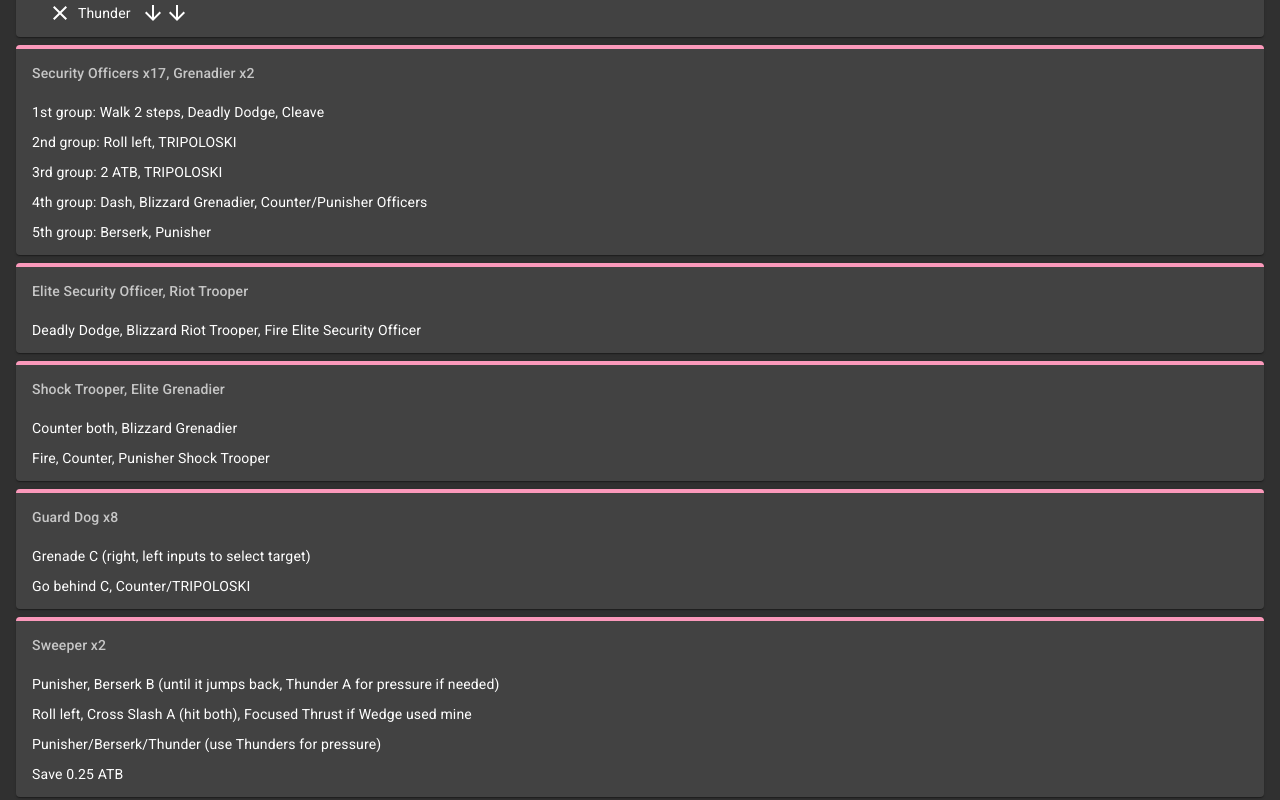
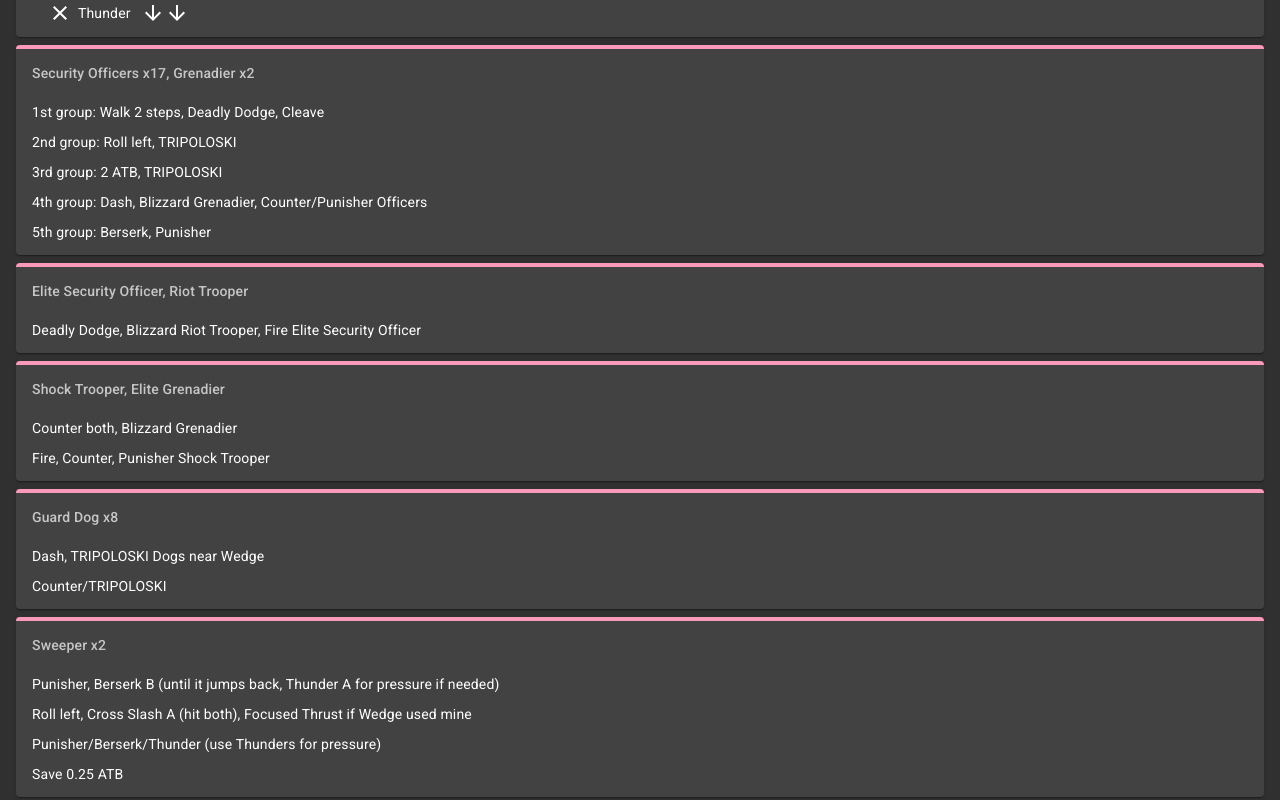
Before and after one commit to fhelwanger/ff7r-speedrun-notes, a React (Create React App) app: page / in a window 1280 px wide. Shown: the part 11200-12000 px from the top of the page. Built offline with nearby package versions, Linux system fonts and the light colour scheme.

Commit message:
No grenade on ch 4 dogs

```diff
--- a/src/routes/any-nmg-normal/Chapter4.tsx
+++ b/src/routes/any-nmg-normal/Chapter4.tsx
@@ -106,8 +106,8 @@ function Chapter4() {
       <Encounter
         enemies="Guard Dog x8"
         instructions={[
-          "Grenade C (right, left inputs to select target)",
-          "Go behind C, Counter/TRIPOLOSKI",
+          "Dash, TRIPOLOSKI Dogs near Wedge",
+          "Counter/TRIPOLOSKI",
         ]}
       />
       <Encounter
```
